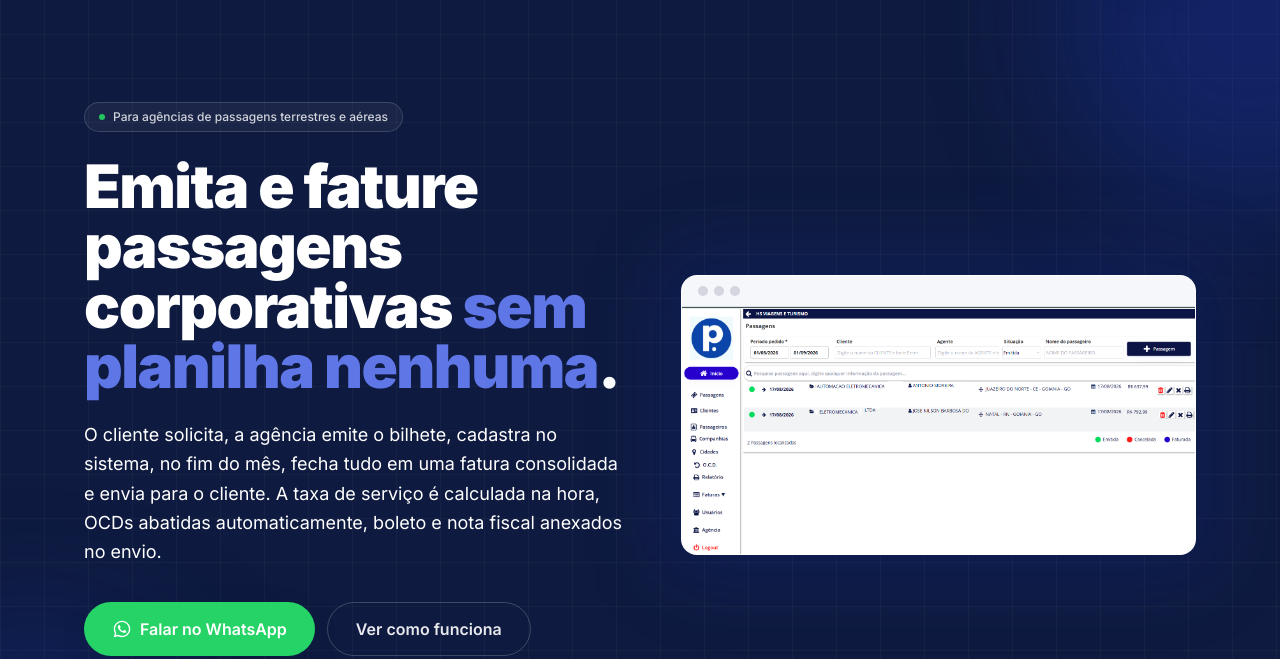
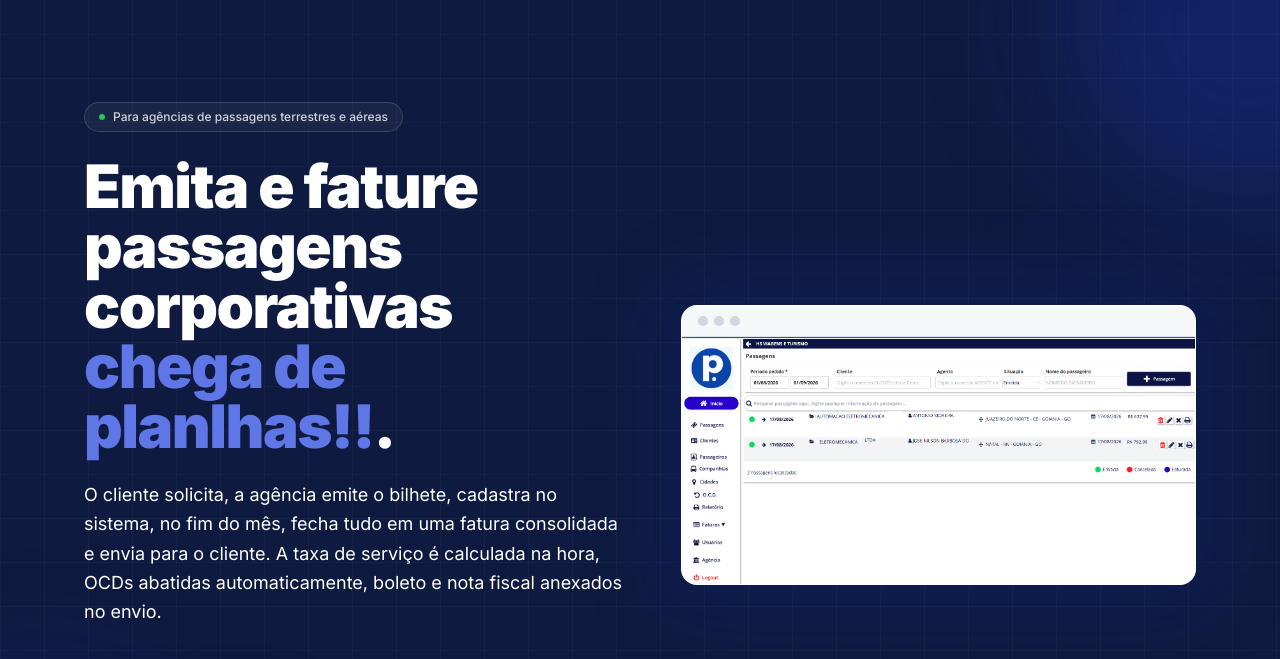
Before and after one commit to wventura2010/lp.passagem.app, a plain HTML site: page index.html in a window 1280 px wide. Shown: the part 74-733 px from the top of the page. Drawn offline with nearby package versions, Linux system fonts and the light colour scheme.

Commit message:
Ajusta headline do hero e atualiza screenshot de geração de fatura
Co-Authored-By: Claude Sonnet 5 <noreply@anthropic.com>

```diff
--- a/index.html
+++ b/index.html
@@ -162,7 +162,7 @@
           Para agências de passagens terrestres e aéreas
         </span>
         <h1 class="mt-6 text-4xl font-black leading-[1.08] tracking-tight sm:text-5xl lg:text-6xl">
-          Emita e fature passagens corporativas <span class="text-brand-400">sem planilha nenhuma</span>.
+          Emita e fature passagens corporativas <span class="text-brand-400">chega de planlhas!!</span>.
         </h1>
         <p class="mt-6 max-w-xl text-lg leading-relaxed text-white">
           O cliente solicita, a agência emite o bilhete, cadastra no sistema, no fim do mês, fecha tudo em uma
```
Also changed, not shown: images/geracao de nova fatura.png.
